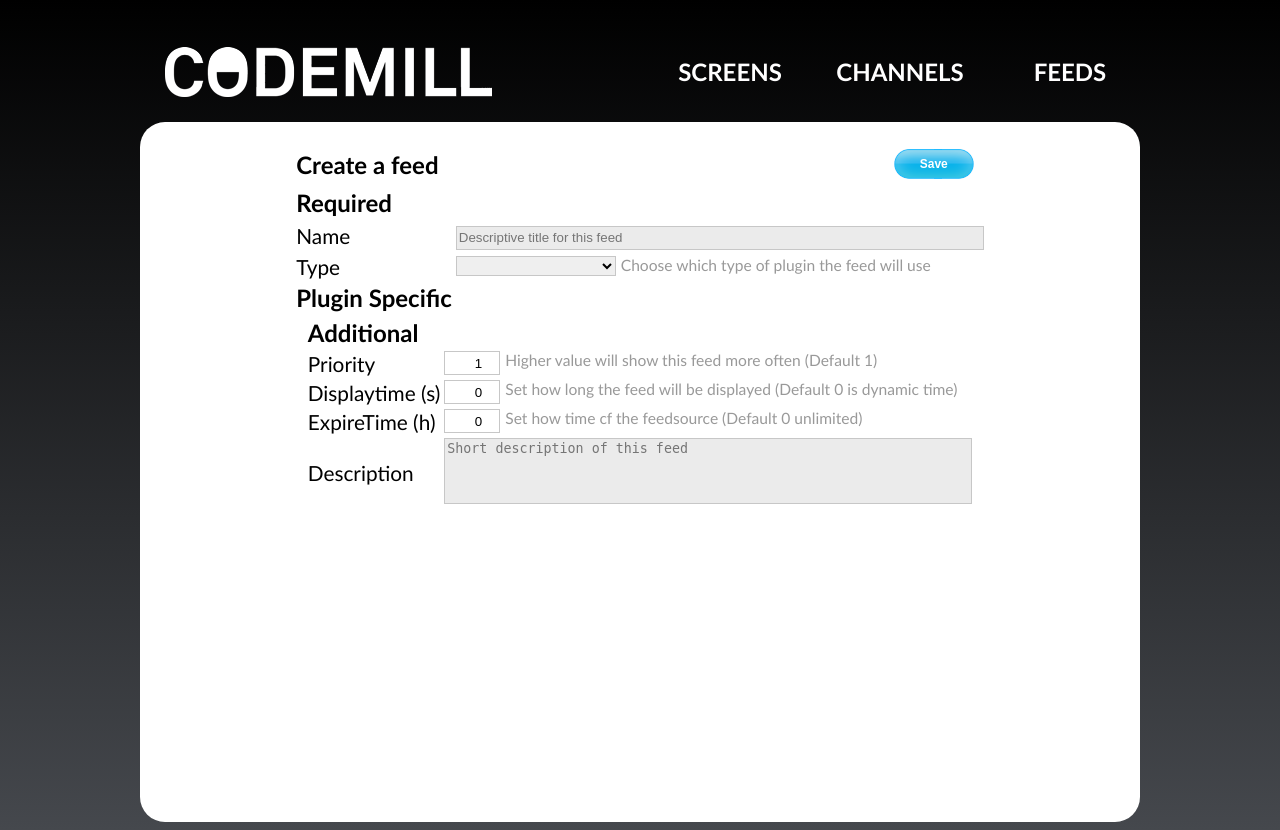
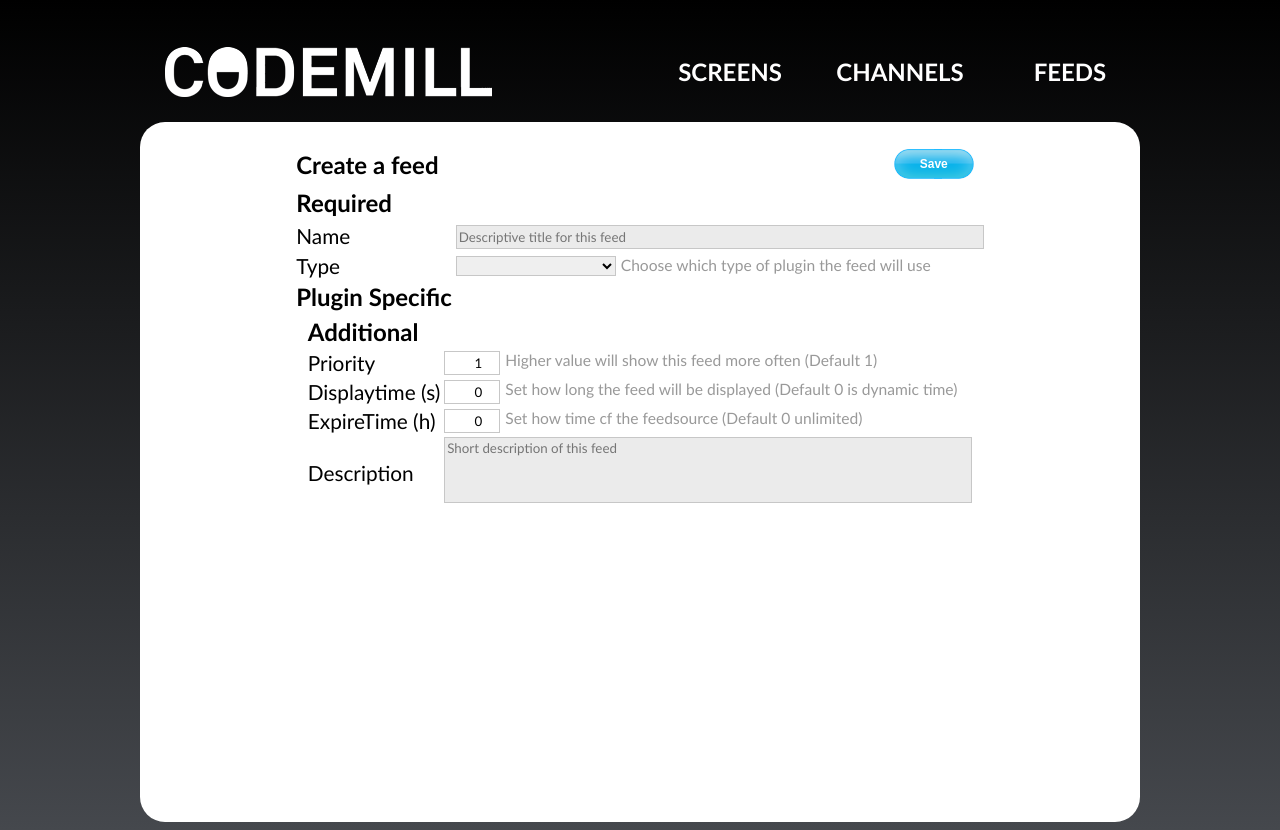
Before and after one commit to bergstroem/DBT---Coffeescreen, a PHP site: page /feed.php?p=1 in a window 1280 px wide. Run offline with PHP 8.4, Linux system fonts and the light colour scheme; lists and menus that the app fills with data are empty.

Commit message:
fixed fonts

```diff
--- a/admin/adminpage/css/admin.css
+++ b/admin/adminpage/css/admin.css
@@ -196,12 +196,14 @@ body{
 	height:20px;
 	border:1px solid #C7C7C7;
 	background: #EBEBEB;
+	font-family:"Calibri", Calibri, sans-serif;
 }
 
 .lformTXB{
 	width:550px;
 	height:20px;
 	border:1px solid #00AEEF;
+	font-family:"Calibri", Calibri, sans-serif;
 }
 
 .formNB{
@@ -210,6 +212,7 @@ body{
 	border:1px solid #C7C7C7;
 	text-align:right;
 	float:left;
+	font-family:"Calibri", Calibri, sans-serif;
 }
 
 .formCB{
@@ -222,6 +225,7 @@ body{
 	resize:none;
 	border:1px solid #C7C7C7;
 	background: #EBEBEB;
+	font-family:"Calibri", Calibri, sans-serif;
 }
 
 .formTypeSelect{
@@ -229,6 +233,7 @@ body{
 	height:20px;
 	border:1px solid #C7C7C7;
 	float:left;
+	font-family:"Calibri", Calibri, sans-serif;
 }
 
 .saveButton{
```
